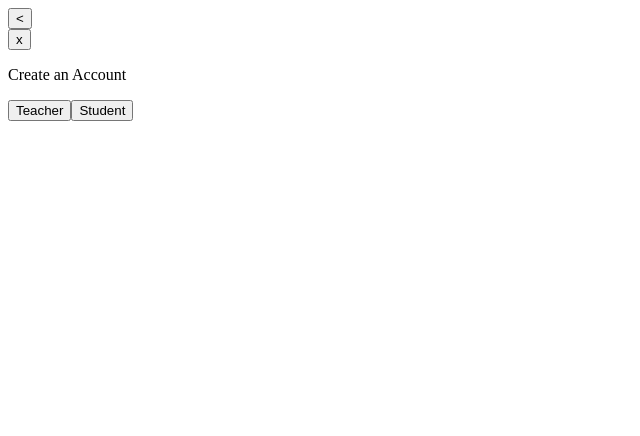
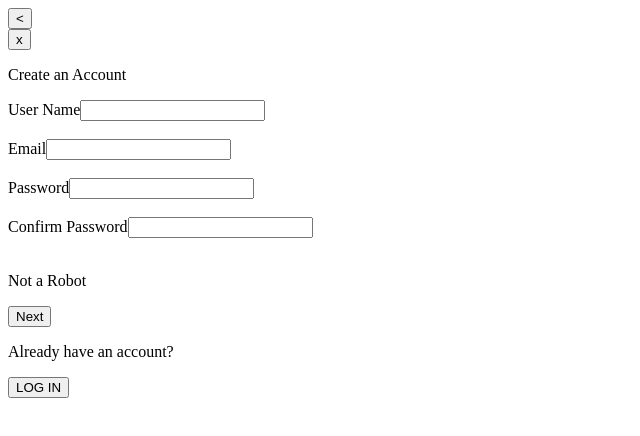
Before and after one commit to WomenPlusPlus/deploy-impact-22-wikimini-b, an Angular app in the folder src/angular-frontend/: page /signup in a window 1280 px wide. Both pictures are taken after a click on the button "Teacher". Shown: the top 436 px of the page, without its empty margins (0-640 px from the left). Built offline with nearby package versions, Linux system fonts and the light colour scheme.

Commit message:
Further progress on signup
https://github.com/WomenPlusPlus/deploy-impact-22-wikimini-b/issues/38

```diff
--- a/src/angular-frontend/src/app/modules/signup/components/signup-choice/signup-choice.component.html
+++ b/src/angular-frontend/src/app/modules/signup/components/signup-choice/signup-choice.component.html
@@ -1,3 +1,3 @@
-<button>Teacher</button>
+<button (click)="signupShared.setSignupStatus(signupShared.SignupStatusEnum.SIGNUP_FORM_TEACHER)">Teacher</button>
 
-<button>Student</button>
+<button (click)="signupShared.setSignupStatus(signupShared.SignupStatusEnum.SIGNUP_CODE_STUDENT)">Student</button>
--- a/src/angular-frontend/src/app/modules/signup/components/signup-choice/signup-choice.component.ts
+++ b/src/angular-frontend/src/app/modules/signup/components/signup-choice/signup-choice.component.ts
@@ -1,4 +1,5 @@
 import { Component, OnInit } from '@angular/core';
+import { SignupSharedService } from '../../signup-shared.service';
 
 @Component({
   selector: 'app-signup-choice',
@@ -7,7 +8,9 @@ import { Component, OnInit } from '@angular/core';
 })
 export class SignupChoiceComponent implements OnInit {
 
-  constructor() { }
+  constructor(
+    public signupShared: SignupSharedService
+  ) { }
 
   ngOnInit(): void {
   }
--- a/src/angular-frontend/src/app/modules/signup/components/signup-code/signup-code.component.html
+++ b/src/angular-frontend/src/app/modules/signup/components/signup-code/signup-code.component.html
@@ -1 +1,10 @@
-<p>signup-code works!</p>
+<div>
+    <input type="text">
+    <input type="text">
+    <input type="text">
+    <input type="text">
+    <input type="text">
+</div>
+
+<p>I don't have a personal code</p>
+<button (click)="signupShared.setSignupStatus(signupShared.SignupStatusEnum.SIGNUP_FORM_STUDENT)">Next</button>
--- a/src/angular-frontend/src/app/modules/signup/components/signup-code/signup-code.component.ts
+++ b/src/angular-frontend/src/app/modules/signup/components/signup-code/signup-code.component.ts
@@ -1,4 +1,5 @@
 import { Component, OnInit } from '@angular/core';
+import { SignupSharedService } from '../../signup-shared.service';
 
 @Component({
   selector: 'app-signup-code',
@@ -7,7 +8,9 @@ import { Component, OnInit } from '@angular/core';
 })
 export class SignupCodeComponent implements OnInit {
 
-  constructor() { }
+  constructor(
+    public signupShared: SignupSharedService
+  ) { }
 
   ngOnInit(): void {
   }
--- a/src/angular-frontend/src/app/modules/signup/components/signup-email-confirmation/signup-email-confirmation.component.html
+++ b/src/angular-frontend/src/app/modules/signup/components/signup-email-confirmation/signup-email-confirmation.component.html
@@ -1 +1,8 @@
-<p>signup-email-confirmation works!</p>
+<p>Email Confirmation Sent</p>
+
+<p>Email verification sent!</p>
+<p>We have sent an email to examle@gmail.com to confirm the validity of your email address.</p>
+
+<p>Check your email and tap the link we sent you.</p>
+
+<p>Didn't get a confirmation email? Check spam folder or</p> <button>SEND AGAIN</button>
--- a/src/angular-frontend/src/app/modules/signup/components/signup-email-confirmation/signup-email-confirmation.component.ts
+++ b/src/angular-frontend/src/app/modules/signup/components/signup-email-confirmation/signup-email-confirmation.component.ts
@@ -1,4 +1,5 @@
 import { Component, OnInit } from '@angular/core';
+import { SignupSharedService } from '../../signup-shared.service';
 
 @Component({
   selector: 'app-signup-email-confirmation',
@@ -7,7 +8,9 @@ import { Component, OnInit } from '@angular/core';
 })
 export class SignupEmailConfirmationComponent implements OnInit {
 
-  constructor() { }
+  constructor(
+    public signupShared: SignupSharedService
+  ) { }
 
   ngOnInit(): void {
   }
--- a/src/angular-frontend/src/app/modules/signup/components/signup-form/signup-form.component.html
+++ b/src/angular-frontend/src/app/modules/signup/components/signup-form/signup-form.component.html
@@ -1,14 +1,23 @@
 
 <div>
     <form>
-        <p>Username</p>
-        <p>Email Address</p>
-        <p>Password</p>
-        <p>Confirm Password</p>
-        <button>Not a Robot</button>
+        <label for="user-name">User Name</label>
+        <input type="text" id="user-name"><br><br>
+
+        <label for="email">Email</label>
+        <input type="text" id="email"><br><br>
+
+        <label for="password">Password</label>
+        <input type="text" id="password"><br><br>
+
+        <label for="confirm-password">Confirm Password</label>
+        <input type="text" id="confirm-password"><br><br>
+        <p></p>Not a Robot<p>
     </form>
     <div>
-        <div>Already have an account</div>
-        <div>Next</div>
+        <button (click)="signupShared.setSignupStatus(
+            (signupShared.signupStatus == signupShared.SignupStatusEnum.SIGNUP_FORM_TEACHER) ?
+                signupShared.SignupStatusEnum.SIGNUP_EMAIL_CONFIRMATION : signupShared.SignupStatusEnum.SIGNUP_SUCCESS_STUDENT
+            )">Next</button>
     </div>
 </div>
--- a/src/angular-frontend/src/app/modules/signup/components/signup-form/signup-form.component.ts
+++ b/src/angular-frontend/src/app/modules/signup/components/signup-form/signup-form.component.ts
@@ -1,4 +1,5 @@
 import { Component, OnInit } from '@angular/core';
+import { SignupSharedService } from '../../signup-shared.service';
 
 @Component({
   selector: 'app-signup-form',
@@ -7,7 +8,9 @@ import { Component, OnInit } from '@angular/core';
 })
 export class SignupFormComponent implements OnInit {
 
-  constructor() { }
+  constructor(
+    public signupShared: SignupSharedService
+  ) { }
 
   ngOnInit(): void {
   }
--- a/src/angular-frontend/src/app/modules/signup/components/signup-pitch/signup-pitch.component.html
+++ b/src/angular-frontend/src/app/modules/signup/components/signup-pitch/signup-pitch.component.html
@@ -1 +1,5 @@
-<p>signup-pitch works!</p>
+<p>Welcome teachers!</p>
+
+<p>Wikimini Logo</p>
+
+<p>Your online classroom to teach medialiteracy, language and any topic to your hearts desire</p>
--- a/src/angular-frontend/src/app/modules/signup/components/wrapper/wrapper.component.html
+++ b/src/angular-frontend/src/app/modules/signup/components/wrapper/wrapper.component.html
@@ -1,4 +1,4 @@
-<div><button><</button></div>
+<div><button (click)="signupShared.getPreviousStatus()"><</button></div>
 <div><button>x</button></div>
 <div><p>Create an Account</p></div>
 <div>
@@ -8,3 +8,5 @@
   <app-signup-email-confirmation *ngIf="signupShared.signupStatus === signupShared.SignupStatusEnum.SIGNUP_EMAIL_CONFIRMATION"></app-signup-email-confirmation>
   <app-signup-success *ngIf="signupShared.signupStatus === signupShared.SignupStatusEnum.SIGNUP_SUCCESS_STUDENT || signupShared.signupStatus === signupShared.SignupStatusEnum.SIGNUP_SUCCESS_TEACHER"></app-signup-success>
 </div>
+
+<p>Already have an account?</p> <button>LOG IN</button>
--- a/src/angular-frontend/src/app/modules/signup/signup-shared.service.ts
+++ b/src/angular-frontend/src/app/modules/signup/signup-shared.service.ts
@@ -10,4 +10,42 @@ export class SignupSharedService {
   public signupStatus = SignupStatus.SIGNUP_CHOICE;
 
   constructor() { }
+
+  setSignupStatus(status: any){
+    this.signupStatus = status;
+  }
+
+  getPreviousStatus(){
+    switch(this.signupStatus){
+      case SignupStatus.SIGNUP_CHOICE: {
+        // Close and navigate to home
+        break;
+      }
+      case SignupStatus.SIGNUP_CODE_STUDENT: {
+        // Should check if code is valid but not add the student to classroom yet in case user goes back a step after input
+        this.signupStatus = SignupStatus.SIGNUP_CHOICE;
+        break;
+      }
+      case SignupStatus.SIGNUP_FORM_STUDENT: {
+        this.signupStatus = SignupStatus.SIGNUP_CODE_STUDENT;
+        break;
+      }
+      case SignupStatus.SIGNUP_FORM_TEACHER: {
+        this.signupStatus = SignupStatus.SIGNUP_CHOICE;
+        break;
+      }
+      case SignupStatus.SIGNUP_EMAIL_CONFIRMATION: {
+        // Shouldn't be able to go back
+        break;
+      }
+      case SignupStatus.SIGNUP_SUCCESS_STUDENT: {
+        // Shouldn't be able to go back
+        break;
+      }
+      case SignupStatus.SIGNUP_SUCCESS_TEACHER: {
+        // Shouldn't be able to go back
+        break;
+      }
+    }
+  }
 }
```
